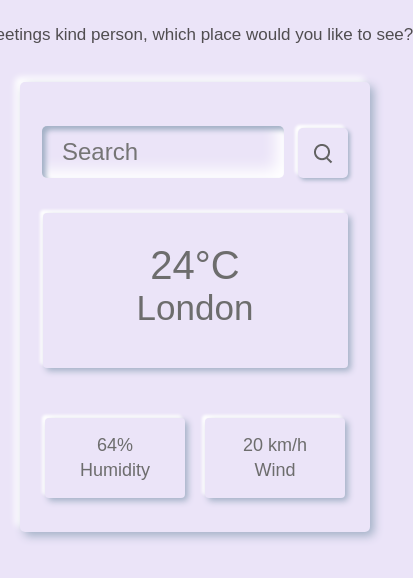
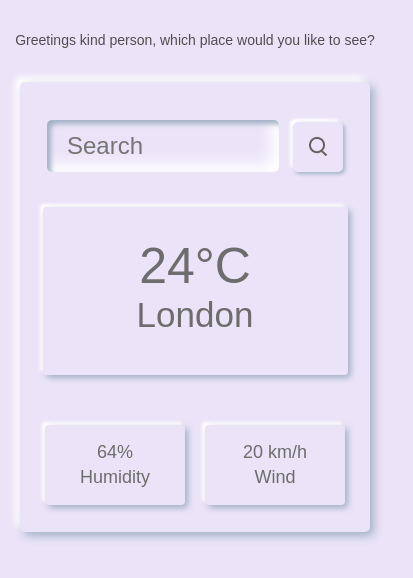
Before and after one commit to KMarios/WeatherApp, a plain HTML site: page index.html in a window 390 px wide. Shown: the whole page, 413 px wide, since content can reach past the window. Drawn offline with Linux system fonts and the light colour scheme.

Commit message:
Update styles.css

```diff
--- a/styles.css
+++ b/styles.css
@@ -17,7 +17,8 @@ h3 {
     display: inline-block;
     white-space: nowrap;
     clip-path: inset(0 100% 0 0); /* Start fully hidden from the right */
-    animation: revealText 2.5s ease forwards, darkenText 2.5s ease forwards;
+    animation: revealText 2s ease forwards, darkenText 2s ease forwards;
+    padding: 10px;
 }
 
 /* Reveal text from left to right */
@@ -40,8 +41,6 @@ h3 {
     }
 }
 
-
-
 .container {
     font-family: Arial, sans-serif;
     display: flex;
@@ -51,7 +50,7 @@ h3 {
     width: 450px;
     height: 550px;
     margin: auto;
-    margin-top: 40px;
+    margin-top: 10px;
     background-color: #ebe4f8;
     border-radius: 5px;
     box-shadow: 4px 4px 10px #a3b1c6, -5px -5px 6px #ffffff;
@@ -166,98 +165,34 @@ h3 {
 
 @media (max-width: 600px) {
     h3 {
-        font-size: 17px; /* Smaller font for very small screens */
+        font-size: 14px; /* Adjusted size for scaling */
     }
 
     .container {
-        font-family: Arial, sans-serif;
-        display: flex;
-        flex-direction: column;
-        justify-content: center;
-        align-items: center;
         width: 350px;
         height: 450px;
-        margin: auto;
-        margin-top: 20px;
-        background-color: #ebe4f8;
-        border-radius: 5px;
-        box-shadow: 4px 4px 10px #a3b1c6, -5px -5px 6px #ffffff;
     }
 
     .cityInput {
-        width: 220px;
-        height: 50px;
-        border: none;
-        outline: none;
-        color: rgb(109, 109, 109);
-        background-color: #ebe4f8;
-        border-radius: 5px;
-        padding-left: 20px;
-        font-size: 24px;
-        font-weight: 400;
-        box-shadow: inset 4px 4px 5px #a3b1c6, inset -8px -8px 15px #ffffff;
-        transition: 100ms;
+        width: 210px;
     }
 
     .weather-group{
-        display: inline-flex;
-        flex-direction: column;
-        justify-content: center;
-        align-items: center;
-        margin-top: 10%;
-        width: 50%;
-        height: 50%;
-        border-radius: 4px;
-        box-shadow: 3px 3px 6px #a3b1c6, -3px -3px 3px #ffffff;
         padding: 30px 65px; /* Adjust padding as needed */
         font-size: 40px;
-        font-weight: 400;
-        min-width: 150px; /* Minimum width to prevent the box from being too small */
-    }
 
-    .weather-temp {
-        display: flex;
-        justify-content: center;
-        color: rgb(109, 109, 109);
-        font-size: 40px;
-        font-weight: 400;
     }
 
     .weather-location {
-        display: flex;
-        justify-content: center;
-        color: rgb(109, 109, 109);
         font-size: 35px;
         font-weight: 400;
         padding: 10px 40px;
         margin-top: -10px;
     }
 
-    .data-group {
-        margin-top: 30px;
-        margin-bottom: 30px;
-        display: flex;
-        padding: 20px;
-        gap: 20px;
-        align-items: center;
-        justify-content: center;
-    }
-
     .data {
-        display: inline-flex;
-        flex-direction: column;
-        justify-content: center;
-        align-items: center;
         width: 100px;
         height: 40px;
-        background-color: #ebe4f8;
-        border-radius: 4px;
-        box-shadow: 3px 3px 6px #a3b1c6, -3px -3px 3px #ffffff;
-        padding: 20px;
-        gap: 4px;
-        font-size: large;
-        color: rgb(109, 109, 109);
-        font-weight: 500;
     }
 
 }
```
